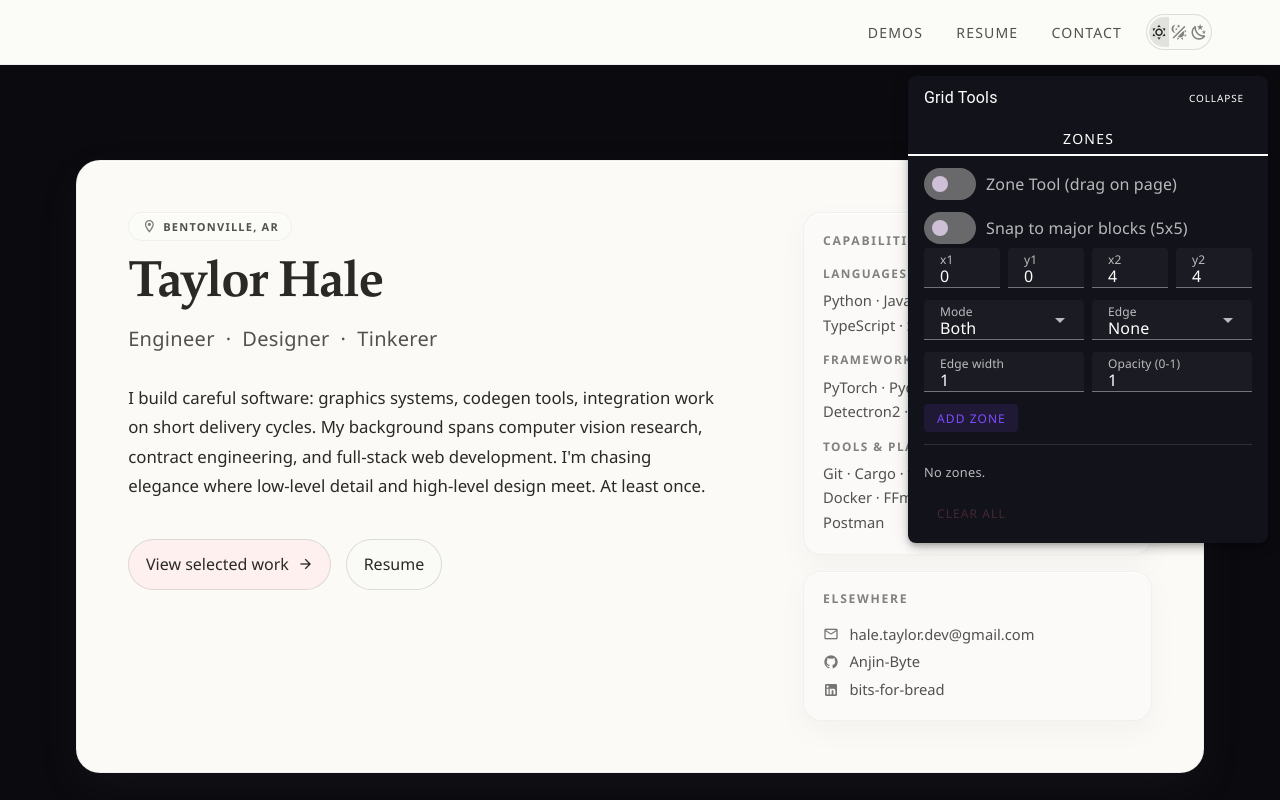
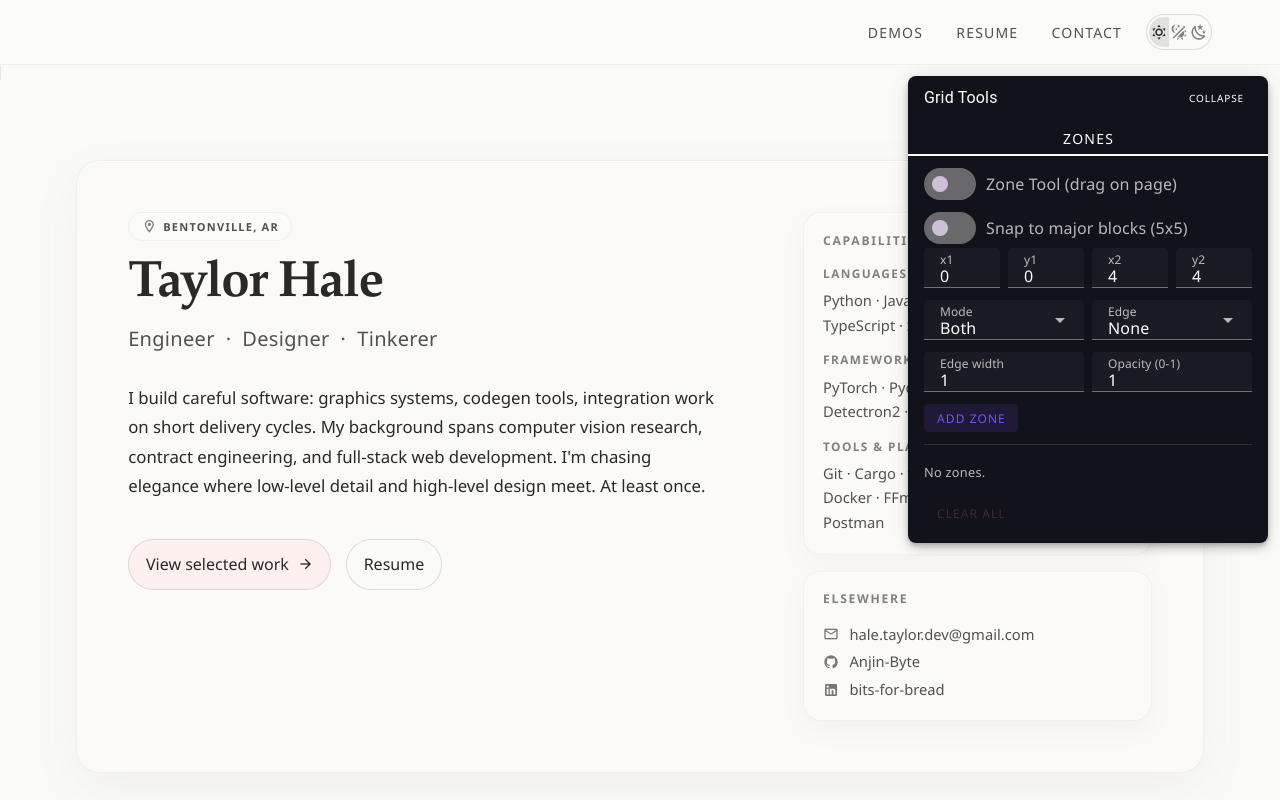
Before and after one commit to Anjin-Byte/Anjin-Byte.github.io, a Vue app in the folder app/: page / in a window 1280 px wide. Shown: the top 800 px of the page. Built offline with nearby package versions, Linux system fonts and the light colour scheme.

Commit message:
new approach to canvas for ios

```diff
--- a/app/src/App.vue
+++ b/app/src/App.vue
@@ -9,10 +9,10 @@ import ContactSection from '@/components/sections/ContactSection.vue';
 </script>
 
 <template>
-  <v-app>
+  <v-app class="app-shell">
     <AppBackground />
     <AppHeader />
-    <v-main>
+    <v-main class="app-main">
       <HeroSection />
       <ProjectsSection />
       <ResumeSection />
@@ -26,23 +26,58 @@ import ContactSection from '@/components/sections/ContactSection.vue';
 :root {
   --font-display: "Iowan Old Style", "Palatino Linotype", "Book Antiqua", Georgia, serif;
   --font-ui: "Avenir Next", "Segoe UI", "Helvetica Neue", sans-serif;
+  --safe-area-top: env(safe-area-inset-top, 0px);
+  --safe-area-right: env(safe-area-inset-right, 0px);
+  --safe-area-bottom: env(safe-area-inset-bottom, 0px);
+  --safe-area-left: env(safe-area-inset-left, 0px);
 }
 
 /*
-  Strip Vuetify's opaque surface so the fixed canvas background shows through.
-  Body sets the base color; the canvas layer draws on top of it.
+  Root background owns the page edge and safe-area fill so iOS Safari can
+  always paint a themed surface behind its bottom toolbar, even when the live
+  canvas is composited separately from the document.
 */
 html {
   scroll-behavior: smooth;
+  background-color: var(--theme-surface, #0a0a0f);
+  background-image:
+    linear-gradient(
+      to right,
+      color-mix(in oklab, var(--theme-grid-minor, rgba(255, 255, 255, 0.08)) 44%, transparent) 1px,
+      transparent 1px
+    ),
+    linear-gradient(
+      to bottom,
+      color-mix(in oklab, var(--theme-grid-minor, rgba(255, 255, 255, 0.08)) 44%, transparent) 1px,
+      transparent 1px
+    ),
+    linear-gradient(
+      to right,
+      color-mix(in oklab, var(--theme-grid-major, rgba(255, 255, 255, 0.14)) 56%, transparent) 1px,
+      transparent 1px
+    ),
+    linear-gradient(
+      to bottom,
+      color-mix(in oklab, var(--theme-grid-major, rgba(255, 255, 255, 0.14)) 56%, transparent) 1px,
+      transparent 1px
+    );
+  background-size: 16px 16px, 16px 16px, 80px 80px, 80px 80px;
+  background-position: 0 0, 0 0, 0 0, 0 0;
+}
+
+html,
+body,
+#app {
+  min-height: 100%;
 }
 
 html,
 body {
-  background-color: #0a0a0f;
   margin: 0;
 }
 
 body {
+  background: transparent;
   color: var(--theme-text-primary, var(--theme-ink));
   font-family: var(--font-ui);
   text-rendering: optimizeLegibility;
@@ -54,6 +89,15 @@ a {
 
 .v-application {
   background: transparent !important;
+}
+
+.app-shell {
+  position: relative;
+  isolation: isolate;
+}
+
+.app-main {
+  padding-bottom: calc(1.5rem + var(--safe-area-bottom));
 }
 
 /* App header uses the same content-surface treatment as body surfaces, but
@@ -79,6 +123,7 @@ a {
   border-top: 1px solid color-mix(in oklab, var(--theme-grid-border) 68%, white 12%) !important;
   box-shadow: inset 0 1px 0 rgba(255, 255, 255, 0.08);
   color: var(--theme-text-tertiary) !important;
+  padding-bottom: calc(0.75rem + var(--safe-area-bottom));
 }
 
 /* Vuetify's `.text-medium-emphasis` utility applies its own `!important`
--- a/app/src/components/layout/AppBackground.vue
+++ b/app/src/components/layout/AppBackground.vue
@@ -29,6 +29,7 @@ const PARALLAX_RATE = 0.3;
 const PARALLAX_EASE = 0.12;
 
 // ── Core composables ────────────────────────────────────────────────────────
+const shellRef = ref<HTMLDivElement | null>(null);
 const canvasRef = ref<HTMLCanvasElement | null>(null);
 const currentScrollCanvasPx = ref(0);
 const bridge = useWorkerBridge();
@@ -167,8 +168,8 @@ let mainEl: HTMLElement | null = null;
 let resizeObserver: ResizeObserver | null = null;
 let detachDrag: (() => void) | null = null;
 
-function readCanvasPixelSize(canvas: HTMLCanvasElement): { width: number; height: number } {
-  const rect = canvas.getBoundingClientRect();
+function readCanvasPixelSize(el: Element): { width: number; height: number } {
+  const rect = el.getBoundingClientRect();
   return {
     width: Math.max(1, Math.round(rect.width * devicePixelRatio)),
     height: Math.max(1, Math.round(rect.height * devicePixelRatio)),
@@ -176,10 +177,11 @@ function readCanvasPixelSize(canvas: HTMLCanvasElement): { width: number; height
 }
 
 onMounted(() => {
+  const shell = shellRef.value;
   const canvas = canvasRef.value;
-  if (!canvas) return;
+  if (!shell || !canvas) return;
 
-  const initialSize = readCanvasPixelSize(canvas);
+  const initialSize = readCanvasPixelSize(shell);
   canvasW = initialSize.width;
   canvasH = initialSize.height;
   canvas.width = canvasW;
@@ -268,7 +270,7 @@ onMounted(() => {
     log.debug('Resize →', w, 'x', h);
     bridge.post({ type: 'resize', width: w, height: h });
   });
-  resizeObserver.observe(canvas);
+  resizeObserver.observe(shell);
 });
 
 onUnmounted(() => {
@@ -282,7 +284,9 @@ onUnmounted(() => {
 </script>
 
 <template>
-  <canvas ref="canvasRef" class="app-bg" />
+  <div ref="shellRef" class="app-bg-shell">
+    <canvas ref="canvasRef" class="app-bg" />
+  </div>
   <div v-if="drag.previewStyle.value" class="zone-preview-overlay" :style="drag.previewStyle.value" />
   <GridBlankZonePanel
     :zones="blankZones.zones.value"
@@ -303,15 +307,20 @@ onUnmounted(() => {
 </template>
 
 <style scoped>
-.app-bg {
+.app-bg-shell {
   position: fixed;
   inset: 0;
-  width: 100vw;
-  width: 100dvw;
-  height: 100vh;
-  height: 100dvh;
   z-index: 0;
   pointer-events: none;
+  overflow: hidden;
+}
+
+.app-bg {
+  position: absolute;
+  inset: 0;
+  width: 100%;
+  height: 100%;
+  display: block;
   opacity: 1;
 }
 
--- a/app/src/components/layout/AppFooter.vue
+++ b/app/src/components/layout/AppFooter.vue
@@ -3,9 +3,17 @@ const year = new Date().getFullYear();
 </script>
 
 <template>
-  <v-footer color="background" border="t" class="justify-center">
+  <v-footer color="background" border="t" class="app-footer justify-center">
     <span class="text-medium-emphasis text-caption">
       &copy; {{ year }} Taylor Hale. Built with Rust, WebAssembly, and Vue 3.
     </span>
   </v-footer>
 </template>
+
+<style scoped>
+.app-footer {
+  padding-inline:
+    calc(1rem + var(--safe-area-left))
+    calc(1rem + var(--safe-area-right));
+}
+</style>
--- a/app/src/components/layout/AppHeader.vue
+++ b/app/src/components/layout/AppHeader.vue
@@ -70,7 +70,11 @@ const isMenuOpen = ref(false);
 <style>
 /* Inset toolbar content to align with the canvas margin border */
 .v-app-bar .v-toolbar__content {
-  padding-inline: var(--grid-margin, 76px) !important;
+  min-height: calc(64px + var(--safe-area-top)) !important;
+  padding-top: var(--safe-area-top);
+  padding-inline:
+    calc(var(--grid-margin, 76px) + var(--safe-area-left))
+    calc(var(--grid-margin, 76px) + var(--safe-area-right)) !important;
 }
 
 .header-title {
@@ -114,13 +118,17 @@ const isMenuOpen = ref(false);
 
 @media (max-width: 960px) {
   .v-app-bar .v-toolbar__content {
-    padding-inline: 24px !important;
+    padding-inline:
+      calc(24px + var(--safe-area-left))
+      calc(24px + var(--safe-area-right)) !important;
   }
 }
 
 @media (max-width: 640px) {
   .v-app-bar .v-toolbar__content {
-    padding-inline: 16px !important;
+    padding-inline:
+      calc(16px + var(--safe-area-left))
+      calc(16px + var(--safe-area-right)) !important;
   }
 
   .title-ink {
```
